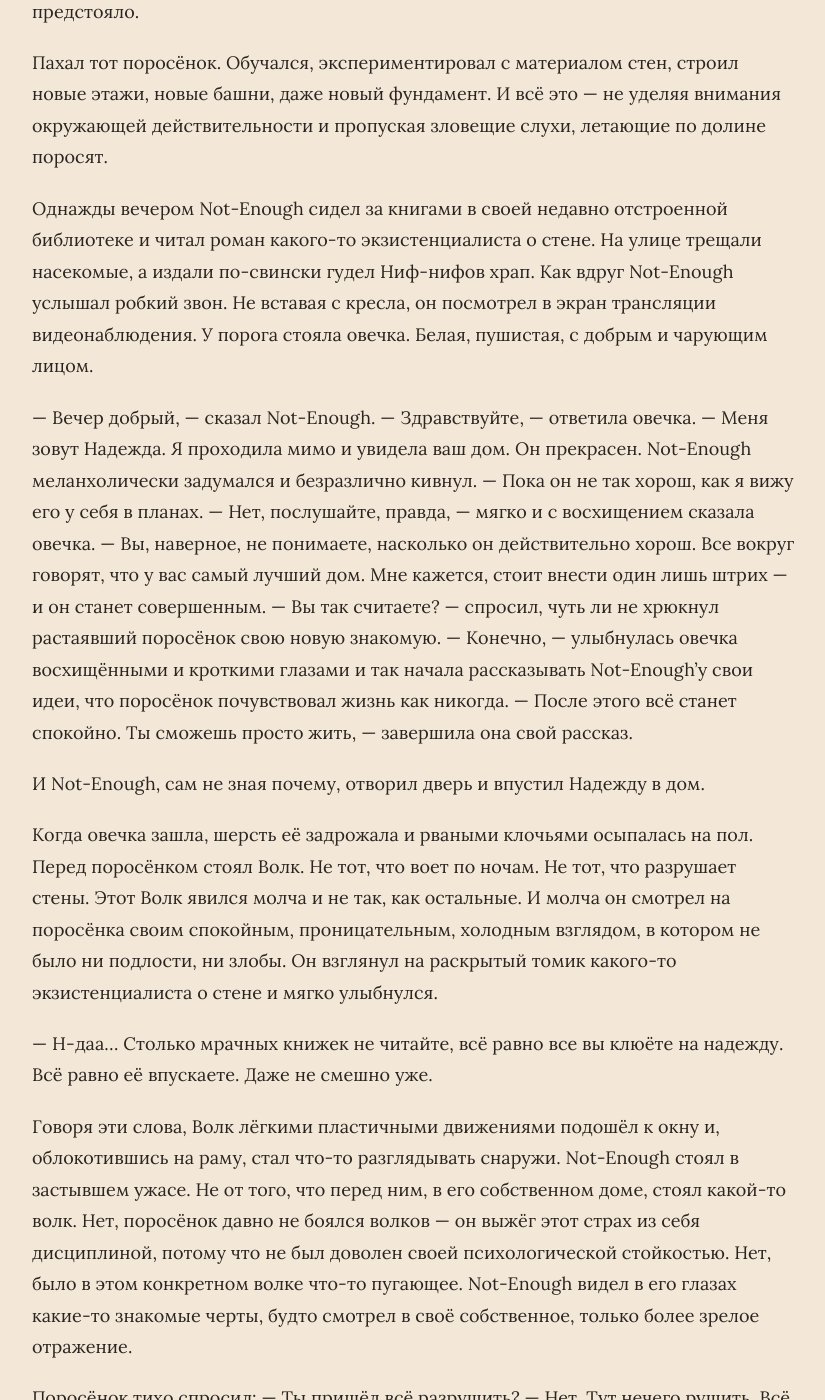
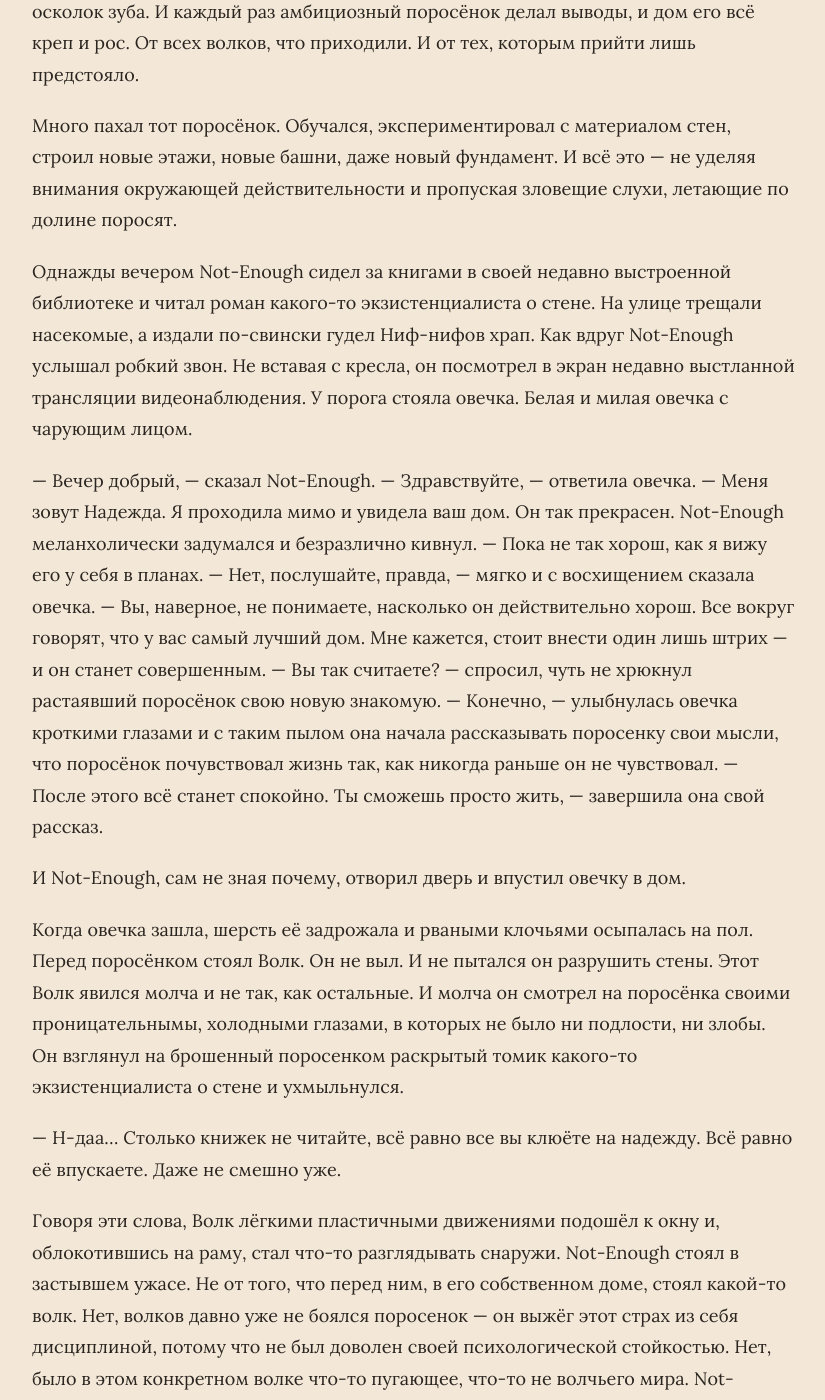
Before and after one commit to Abirmann/blog, a Jekyll site: the page built from _stories/porosenok-not-enough.md, in a window 1280 px wide and 1400 px high, scrolled down 1578 px. Shown: the whole window, without its empty margins (226-1051 px from the left). Built offline with Jekyll 4.4.1, drawn with Linux system fonts in a browser that asks for light colours; some of the changed text lies outside the part shown.

Commit message:
редактура

```diff
--- a/_stories/porosenok-not-enough.md
+++ b/_stories/porosenok-not-enough.md
@@ -3,12 +3,12 @@
 ---
 
 Жили-были три поросёнка.
-Ниф-Ниф был лёгок на подъём. Любил кутить, смеяться и не париться.
-И вот, понадобилось ему построить дом.
-И решил он строить из соломы. Быстро, весело Ниф-ниф построил себе дом под песенки.
-Солома покосилась в тот же день, но поросёнок лишь пожал плечами.
+Ниф-Ниф был лёгок на подъём. Любил кутить, смеялся и вообще не парился.
+И вот, однажды, понадобилось ему построить дом.
+И решил он строить из соломы. Быстро, весело Ниф-ниф построил себе дом под песенки и пляски.
+Солома покосилась сразу же, но поросёнок лишь пожал плечами.
 
-— Ну и ладно! Здесь главное, что крыша над головой есть и что вышло без напряга, — так он говорил себе и окружающим зверям.
+— Ну и ладно! Главное, что крыша над головой есть и что без напряга, — так он говорил себе и окружающим зверям.
 
 Ниф-Ниф лишь ел, да спал, да плевал в облака и был доволен своим косым домом из соломы.
 Он жил легко, и всегда всего ему хватало.
@@ -18,117 +18,124 @@
 Нуф-Нуф был поросёнок добросовестный.
 Он строил дом из дерева.
 Ровно, элегантно он строил этот дом — по уровню.
-Работал честно, ел по расписанию и спать ложился со спокойною душой исполнившего свой долг труженика.
+Работал честно, вставал по расписанию и спать ложился со спокойною душой исполнившего свой долг труженика.
 Он знал, что делал всё как надо, и потому жил без сомнений.
 Он твёрдо верил, что раз работа выполнена, то и думать больше не о чем.
 Жизнь не трещит по швам и есть стабильность. А значит, дело хорошо.
 И не трещала жизнь. Просто стояла тихо и никуда не двигалась.
 
 И был у этих поросят сосед.
-Он появился здесь недавно и начал строить дом из сена. Потом из дерева. Потом из кирпича.
+Он появился здесь недавно и начал строить дом из сена. Потом из дерева. А потом из кирпича.
 Потом добавил башню, а к ней смотровой выступ. Потом ещё одну — чтобы смотреть с высоты на ту башню, которую уже построил.
-И вот однажды Ниф-Ниф, возмущённый тем, что место его обычного лежания заслонила тень от новой башни, не выдержал и спросил:
+И вот, однажды, Ниф-Ниф, возмущённый тем, что место его обычного лежания на соломе заслонила тень от новой башни, не выдержал и спросил новичка соседа:
 
 — Брат, как звать-то тебя, а?
 — Not-Enough.
 — Как? Наф-Наф?
 — *Not. Enough.*, — повторил поросёнок, не поднимая головы от кладки.
 — А зачем ты строишь этот замок?
-— Потому что недостаточно лачуги, — высокомерно ответил Not-Enough и снова взялся за свой мастерок.
+— Потому что мне недостаточно твоей лачуги, — высокомерно ответил Not-Enough и снова взялся за свой мастерок.
 
 Волки уже приходили к поросятам.
 Ниф-Ниф с Нуф-Нуфом отбивались, иногда терпели поражения, отстраивались.
-«Life sucks», — говорили они и продолжали жить спокойно, как умели.
+«Life sucks», твердили поросята и продолжали жить спокойно, как умели.
 
 Not-Enough же поражений не терпел.
 Первый волк — сутулый, глупый — только посмотрел на его здание и убежал.
-Второй был посильнее: он прыгал, дул, царапал, бил, но так и не смог проломить стен.
-Третий был хитёр. Он прятался и выжидал, притворялся мирным и надевал на себя маски. Но и у него не вышло.
+Второй был посильнее: он прыгал, дул, царапал, бил, но так и не смог проломить стены.
+Третий был хитёр. Он прятался и выжидал, притворялся бедным и несчастным, надевал на себя маски. Но и у него не вышло.
 
-И каждому из них, и многим последующим за ними, Not-Enough смотрел вслед и улыбался:
+Каждому из них, и многим следующим за ними, Not-Enough смотрел вслед и улыбался:
 — Не в этот раз, ребята. У меня всё схвачено. Не в этот раз.
 
 Каждый волк оставлял на доме Not-Enough'а след — царапины, вмятины от лап, осколок зуба.
 И каждый раз амбициозный поросёнок делал выводы, и дом его всё креп и рос.
 От всех волков, что приходили. И от тех, которым прийти лишь предстояло.
 
-Пахал тот поросёнок.
+Много пахал тот поросёнок.
 Обучался, экспериментировал с материалом стен, строил новые этажи, новые башни, даже новый фундамент.
 И всё это — не уделяя внимания окружающей действительности и пропуская зловещие слухи, летающие по долине поросят.
 
-Однажды вечером Not-Enough сидел за книгами в своей недавно отстроенной библиотеке и читал роман какого-то экзистенциалиста о стене.
+Однажды вечером Not-Enough сидел за книгами в своей недавно выстроенной библиотеке и читал роман какого-то экзистенциалиста о стене.
 На улице трещали насекомые, а издали по-свински гудел Ниф-нифов храп.
 Как вдруг Not-Enough услышал робкий звон.
-Не вставая с кресла, он посмотрел в экран трансляции видеонаблюдения.
-У порога стояла овечка. Белая, пушистая, с добрым и чарующим лицом.
+Не вставая с кресла, он посмотрел в экран недавно выстланной трансляции видеонаблюдения.
+У порога стояла овечка. Белая и милая овечка с чарующим лицом.
 
 — Вечер добрый, — сказал Not-Enough.
-— Здравствуйте, — ответила овечка. — Меня зовут Надежда. Я проходила мимо и увидела ваш дом. Он прекрасен.
+— Здравствуйте, — ответила овечка. — Меня зовут Надежда. Я проходила мимо и увидела ваш дом. Он так прекрасен.
 Not-Enough меланхолически задумался и безразлично кивнул.
-— Пока он не так хорош, как я вижу его у себя в планах.
+— Пока не так хорош, как я вижу его у себя в планах.
 — Нет, послушайте, правда, — мягко и с восхищением сказала овечка. — Вы, наверное, не понимаете, насколько он действительно хорош. Все вокруг говорят, что у вас самый лучший дом. Мне кажется, стоит внести один лишь штрих — и он станет совершенным.
-— Вы так считаете? — спросил, чуть ли не хрюкнул растаявший поросёнок свою новую знакомую.
-— Конечно, — улыбнулась овечка восхищёнными и кроткими глазами и так начала рассказывать Not-Enough'у свои идеи, что поросёнок почувствовал жизнь как никогда.
+— Вы так считаете? — спросил, чуть не хрюкнул растаявший поросёнок свою новую знакомую.
+— Конечно, — улыбнулась овечка кроткими глазами и с таким пылом она начала рассказывать поросенку свои мысли, что поросёнок почувствовал жизнь так, как никогда раньше он не чувствовал.
 — После этого всё станет спокойно. Ты сможешь просто жить, — завершила она свой рассказ.
 
-И Not-Enough, сам не зная почему, отворил дверь и впустил Надежду в дом.
+И Not-Enough, сам не зная почему, отворил дверь и впустил овечку в дом.
 
 Когда овечка зашла, шерсть её задрожала и рваными клочьями осыпалась на пол.
 Перед поросёнком стоял Волк.
-Не тот, что воет по ночам. Не тот, что разрушает стены.
+Он не выл. И не пытался он разрушить стены.
 Этот Волк явился молча и не так, как остальные.
-И молча он смотрел на поросёнка своим спокойным, проницательным, холодным взглядом, в котором не было ни подлости, ни злобы.
-Он взглянул на раскрытый томик какого-то экзистенциалиста о стене и мягко улыбнулся.
+И молча он смотрел на поросёнка своими проницательнымы, холодными глазами, в которых не было ни подлости, ни злобы.
+Он взглянул на брошенный поросенком раскрытый томик какого-то экзистенциалиста о стене и ухмыльнулся.
 
-— Н-даа… Столько мрачных книжек не читайте, всё равно все вы клюёте на надежду. Всё равно её впускаете. Даже не смешно уже.
+— Н-даа… Столько книжек не читайте, всё равно все вы клюёте на надежду. Всё равно её впускаете. Даже не смешно уже.
 
 Говоря эти слова, Волк лёгкими пластичными движениями подошёл к окну и, облокотившись на раму, стал что-то разглядывать снаружи.
 Not-Enough стоял в застывшем ужасе.
 Не от того, что перед ним, в его собственном доме, стоял какой-то волк.
-Нет, поросёнок давно не боялся волков — он выжёг этот страх из себя дисциплиной, потому что не был доволен своей психологической стойкостью.
-Нет, было в этом конкретном волке что-то пугающее.
+Нет, волков давно уже не боялся поросенок — он выжёг этот страх из себя дисциплиной, потому что не был доволен своей психологической стойкостью.
+Нет, было в этом конкретном волке что-то пугающее, что-то не волчьего мира.
 Not-Enough видел в его глазах какие-то знакомые черты, будто смотрел в своё собственное, только более зрелое отражение.
 
 Поросёнок тихо спросил:
 — Ты пришёл всё разрушить?
 — Нет. Тут нечего рушить. Всё уже сделано.
 — Что сделано? Зачем ты здесь?
-— А ты не знаешь? — саркастически проговорил Волк с дерзкой ухмылкой на морде.
+— А ты не знаешь? — саркастически проговорил Волк с дерзкой улыбкой на зубастой морде.
 — Нет, не знаю.
-— Оо… Я пришёл сказать, что достаточно не будет.
+— Оо… Я просто пришёл сказать, что достаточно не будет.
 — Как это — достаточно не будет?
 — Ты прекрасно понимаешь, о чём я.
 
 Not-Enough действительно понимал, о чём говорил Волк.
-Бывали времена, когда, отстроив очередной этаж в своём вечно несовершенном здании, на поросёнка накатывала тоска.
-Он будто бы начинал видеть отсутствие смысла в своём занятии.
-Но тревоги эти быстро замещались другими делами, а на философские поиски всегда не хватало времени.
-Ведь нужно было ещё столького добиться, стольким доказать свою исключительность.
-Вот только сейчас, после слов Волка, все накопившиеся вопросы полились из поросёнка речкой слёз.
+Бывали времена, когда, отстроив очередной этаж в своём вечно незавершенном здании, на поросёнка накатывала тоска.
+Он будто бы переставал видеть смысл своего занятия.
+Но тревоги эти быстро замещались другими делами, а на философские поиски ему всегда не хватало времени.
+Ведь нужно было ещё столького добиться, стольким доказать, как он хорош, какие шедевральные дома он может строить.
+Но вопросы зрели в темноте, пока он не смотрел на них.
+И с каждым днем они становились больше.
+И почему-то именно сейчас, после слов Волка, все они полились из поросёнка речкой слёз.
 
-— И как же мне теперь продолжать строить дом? Зачем мне продолжать строить дом? Зачем мне вообще жить, если мне всегда и всего будет недостаточно, сколько бы раз я ни ошибался и чего бы ни достиг?
+— И как же мне теперь продолжать строить дом? Зачем мне продолжать строить дом? Зачем мне вообще делать что-то, если мне всегда и всего будет недостаточно, сколько бы раз я ни ошибался и чего бы ни достиг?
 
-Волк молча и будто бы даже с участием слушал этот поток скорбных речей Not-Enough'а, и только движение сигаретного дыма выдавало в нём присутствие.
-Ни на один из вопросов — ни сейчас, ни после — Волк не ответил.
-Но он остался жить в доме Not-Enough'а.
+Волк молча и будто бы даже с участием слушал этот поток скорбных речей Not-Enough'а, и только редкое движение хвоста выдавало в нём присутствие.
+
+— Как продолжать жить, если мне всегда будет недостаточно? Что бы я ни делал, чего бы не добился, никогда я не смогу насладиться моментом! — продолжал уже кричать поросенок волку.
+
+Но ни на один из вопросов — ни сейчас, ни после — Волк не ответил.
+Он просто остался жить у Not-Enough'а в доме.
 Он не нападал на поросёнка, не пытался его выгнать и ничего больше не говорил.
 Волк просто был здесь, в этом громадном доме, всегда рядом с поросёнком, которому всегда было недостаточно.
-До этого момента.
 
-Прошли месяцы.
-Поросёнок перестал улучшать свой дом.
+Шли месяцы.
+И Поросёнок перестал достраивать свой дом.
 Он перестал хоть как-то заниматься им.
 Он умолял Волка уйти, но тот не уходил.
 Он умолял Волка дать ему ответы, но тот не отвечал.
-Поросёнок пытался бежать — в книги, в чертежи, в работу, даже в искусство, — но везде натыкался на старую одержимость результатом.
+Поросёнок пытался бежать — в книги, в чертежи, в работу, даже в искусство, — но везде он сталкивался с неудовлетворенностью.
 Громадный дом ветшал, а поросёнок рос и зрел.
-Он продолжал читать, и многие вопросы перестали так терзать его, как раньше.
-Он принял присутствие Волка и смирился с реальностью своей трагедии — трагедии быть вечно неудовлетворённым результатом, — так говорил о ней поросёнок.
+Он стал обильно и беспорядочно читать, и многие вопросы перестали так терзать его, как раньше. Но появились вопросы новые.
+Рано утром, поросенок сосредоточенно смотрел на рассвет, слушал, как шелестит листва, как дождевые капли бьют по стальной крыше. И долго о чем-то думал.
+И с каждым днем всё глубже он принимал реальность.
 
-И вот, долгое время спустя, дверь его уже ветхого дома открылась, и поросёнок вышел на улицу.
-Прогуливаясь по округе, его, с удивительно свежим, спокойным лицом застал Ниф-Ниф.
+Он принял присутствие Волка и смирился со своей трагедией — трагедии вечной неудовлетворенности, — так говорил о ней поросёнок.
+
+И вот, долгое время спустя, дверь его уже ветхого дома открылась, и поросёнок впервые вышел на улицу.
+Прогуливаясь по округе, его, удивительно свежим застал Ниф-Ниф.
 
 — Аа, куда потерялся, брат! Как там тебя, Not-Enough?
-— Можно просто Наф-Наф, — ответил поросёнок светлым, скромным голосом.
+— Можно просто Наф-Наф, — ответил ему поросёнок благожелательным и скромным голосом.
 
-Услышав это, Волк, облокотившись на оконную раму и наблюдая за поросёнком из дома, удовлетворённо ухмыльнулся.
+А Волк, услышав это, облокотившись на оконную раму и наблюдая за поросёнком из дома, удовлетворённо ухмыльнулся.
```
